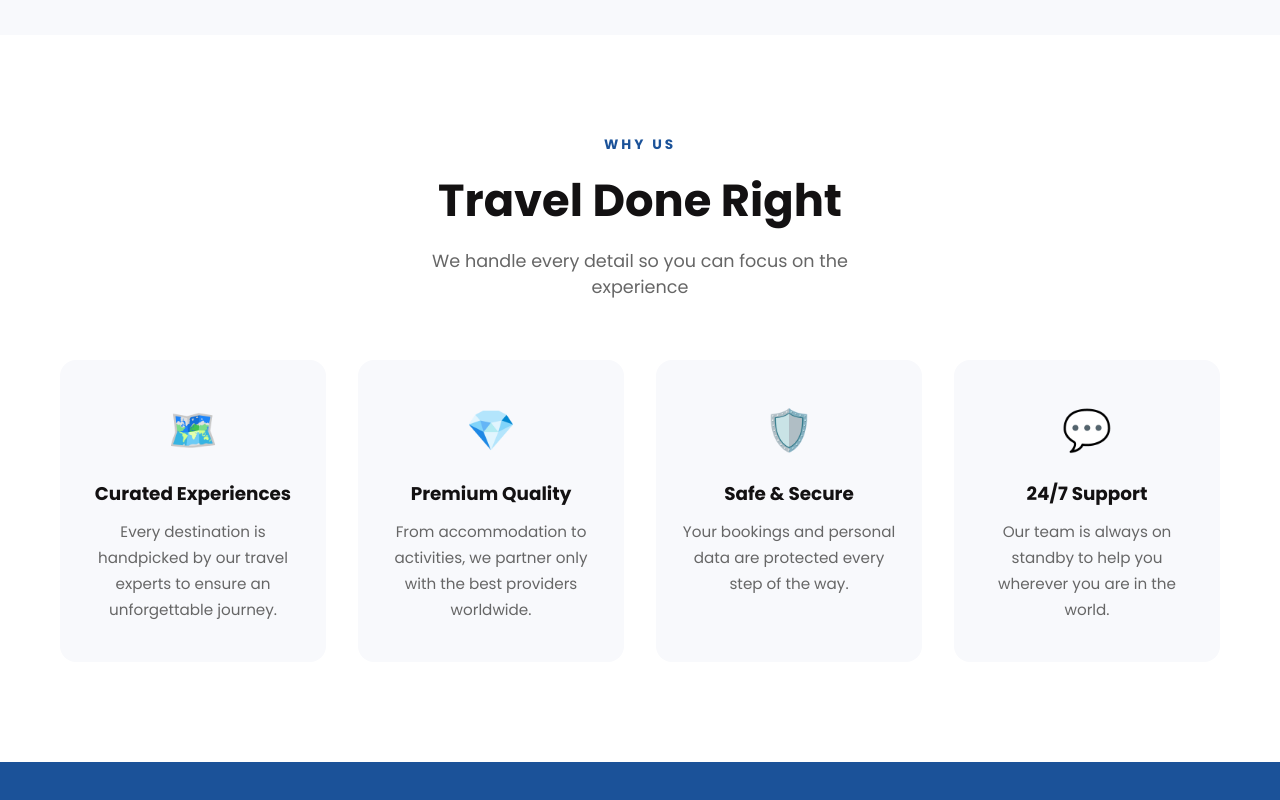
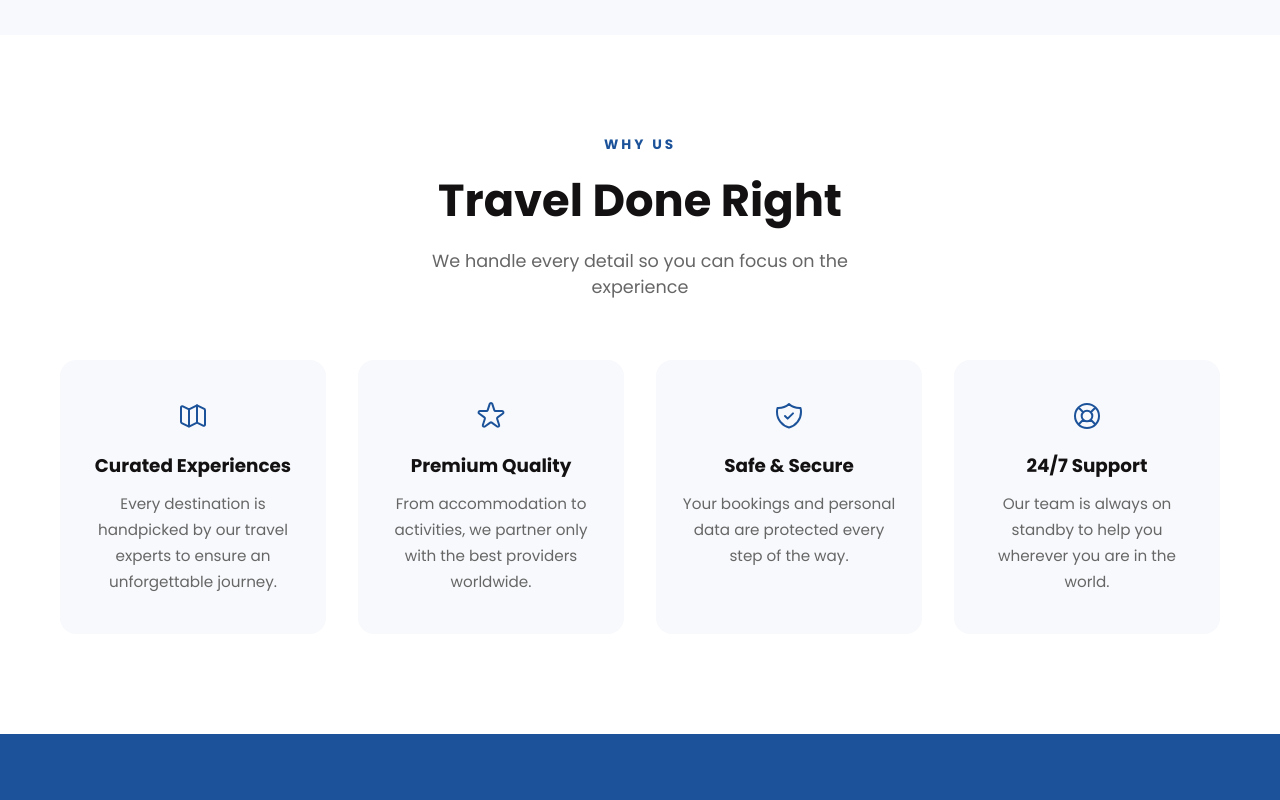
Before and after one commit to jarenkendrick14/FINALS-Travel-Atelier, a Vue app: page / in a window 1280 px wide. Shown: the part 1964-2764 px from the top of the page. Built offline with nearby package versions, Linux system fonts and the light colour scheme.

Commit message:
Fix: white space below footer, swap homepage emojis for SVG icons

```diff
--- a/src/App.vue
+++ b/src/App.vue
@@ -1,4 +1,5 @@
 <template>
+  <div class="app-layout">
     <Navbar />
     <main>
       <RouterView v-slot="{ Component, route }">
@@ -8,6 +9,7 @@
       </RouterView>
     </main>
     <Footer />
+  </div>
 </template>
 
 <script setup>
@@ -17,7 +19,16 @@ import Footer from '@/components/Footer.vue'
 </script>
 
 <style>
-/* Global styles for page transitions */
+.app-layout {
+  display: flex;
+  flex-direction: column;
+  min-height: 100vh;
+}
+
+main {
+  flex: 1;
+}
+
 .page-fade-enter-active,
 .page-fade-leave-active {
   transition: opacity 0.3s ease, transform 0.3s ease;
--- a/src/views/HomeView.vue
+++ b/src/views/HomeView.vue
@@ -73,7 +73,7 @@
       </div>
       <div class="why-grid">
         <div class="why-card" v-for="w in whyUs" :key="w.title">
-          <div class="why-icon">{{ w.icon }}</div>
+          <div class="why-icon" v-html="w.svg"></div>
           <h3>{{ w.title }}</h3>
           <p>{{ w.desc }}</p>
         </div>
@@ -92,7 +92,7 @@
       <div class="steps-grid">
         <div class="step" v-for="(step, i) in steps" :key="step.title">
           <div class="step-number">{{ String(i + 1).padStart(2, '0') }}</div>
-          <div class="step-icon">{{ step.icon }}</div>
+          <div class="step-icon" v-html="step.svg"></div>
           <h3>{{ step.title }}</h3>
           <p>{{ step.desc }}</p>
         </div>
@@ -132,16 +132,44 @@ const stats = [
 ];
 
 const whyUs = [
-  { icon: '🗺️', title: 'Curated Experiences', desc: 'Every destination is handpicked by our travel experts to ensure an unforgettable journey.' },
-  { icon: '💎', title: 'Premium Quality', desc: 'From accommodation to activities, we partner only with the best providers worldwide.' },
-  { icon: '🛡️', title: 'Safe & Secure', desc: 'Your bookings and personal data are protected every step of the way.' },
-  { icon: '💬', title: '24/7 Support', desc: 'Our team is always on standby to help you wherever you are in the world.' },
+  {
+    title: 'Curated Experiences',
+    desc: 'Every destination is handpicked by our travel experts to ensure an unforgettable journey.',
+    svg: `<svg xmlns="http://www.w3.org/2000/svg" fill="none" viewBox="0 0 24 24" stroke="currentColor" width="32" height="32"><path stroke-linecap="round" stroke-linejoin="round" stroke-width="1.5" d="M9 20l-5.447-2.724A1 1 0 013 16.382V5.618a1 1 0 011.447-.894L9 7m0 13l6-3m-6 3V7m6 10l4.553 2.276A1 1 0 0021 18.382V7.618a1 1 0 00-.553-.894L15 4m0 13V4m0 0L9 7"/></svg>`
+  },
+  {
+    title: 'Premium Quality',
+    desc: 'From accommodation to activities, we partner only with the best providers worldwide.',
+    svg: `<svg xmlns="http://www.w3.org/2000/svg" fill="none" viewBox="0 0 24 24" stroke="currentColor" width="32" height="32"><path stroke-linecap="round" stroke-linejoin="round" stroke-width="1.5" d="M11.049 2.927c.3-.921 1.603-.921 1.902 0l1.519 4.674a1 1 0 00.95.69h4.915c.969 0 1.371 1.24.588 1.81l-3.976 2.888a1 1 0 00-.363 1.118l1.518 4.674c.3.922-.755 1.688-1.538 1.118l-3.976-2.888a1 1 0 00-1.176 0l-3.976 2.888c-.783.57-1.838-.197-1.538-1.118l1.518-4.674a1 1 0 00-.363-1.118l-3.976-2.888c-.784-.57-.38-1.81.588-1.81h4.914a1 1 0 00.951-.69l1.519-4.674z"/></svg>`
+  },
+  {
+    title: 'Safe & Secure',
+    desc: 'Your bookings and personal data are protected every step of the way.',
+    svg: `<svg xmlns="http://www.w3.org/2000/svg" fill="none" viewBox="0 0 24 24" stroke="currentColor" width="32" height="32"><path stroke-linecap="round" stroke-linejoin="round" stroke-width="1.5" d="M9 12l2 2 4-4m5.618-4.016A11.955 11.955 0 0112 2.944a11.955 11.955 0 01-8.618 3.04A12.02 12.02 0 003 9c0 5.591 3.824 10.29 9 11.622 5.176-1.332 9-6.03 9-11.622 0-1.042-.133-2.052-.382-3.016z"/></svg>`
+  },
+  {
+    title: '24/7 Support',
+    desc: 'Our team is always on standby to help you wherever you are in the world.',
+    svg: `<svg xmlns="http://www.w3.org/2000/svg" fill="none" viewBox="0 0 24 24" stroke="currentColor" width="32" height="32"><path stroke-linecap="round" stroke-linejoin="round" stroke-width="1.5" d="M18.364 5.636l-3.536 3.536m0 5.656l3.536 3.536M9.172 9.172L5.636 5.636m3.536 9.192l-3.536 3.536M21 12a9 9 0 11-18 0 9 9 0 0118 0zm-5 0a4 4 0 11-8 0 4 4 0 018 0z"/></svg>`
+  },
 ];
 
 const steps = [
-  { icon: '🔍', title: 'Search', desc: 'Browse our curated list of world-class destinations and find your perfect match.' },
-  { icon: '📋', title: 'Book', desc: 'Fill in your details and confirm your booking in minutes — no hassle, no hidden fees.' },
-  { icon: '✈️', title: 'Travel', desc: 'Pack your bags and go. We take care of everything else.' },
+  {
+    title: 'Search',
+    desc: 'Browse our curated list of world-class destinations and find your perfect match.',
+    svg: `<svg xmlns="http://www.w3.org/2000/svg" fill="none" viewBox="0 0 24 24" stroke="currentColor" width="32" height="32"><path stroke-linecap="round" stroke-linejoin="round" stroke-width="1.5" d="M21 21l-6-6m2-5a7 7 0 11-14 0 7 7 0 0114 0z"/></svg>`
+  },
+  {
+    title: 'Book',
+    desc: 'Fill in your details and confirm your booking in minutes — no hassle, no hidden fees.',
+    svg: `<svg xmlns="http://www.w3.org/2000/svg" fill="none" viewBox="0 0 24 24" stroke="currentColor" width="32" height="32"><path stroke-linecap="round" stroke-linejoin="round" stroke-width="1.5" d="M9 5H7a2 2 0 00-2 2v12a2 2 0 002 2h10a2 2 0 002-2V7a2 2 0 00-2-2h-2M9 5a2 2 0 002 2h2a2 2 0 002-2M9 5a2 2 0 012-2h2a2 2 0 012 2m-6 9l2 2 4-4"/></svg>`
+  },
+  {
+    title: 'Travel',
+    desc: 'Pack your bags and go. We take care of everything else.',
+    svg: `<svg xmlns="http://www.w3.org/2000/svg" fill="none" viewBox="0 0 24 24" stroke="currentColor" width="32" height="32"><path stroke-linecap="round" stroke-linejoin="round" stroke-width="1.5" d="M12 19l9 2-9-18-9 18 9-2zm0 0v-8"/></svg>`
+  },
 ];
 
 function getImageUrl(filename) {
@@ -516,8 +544,14 @@ h1 .accent {
 }
 
 .why-icon {
-  font-size: 2.5rem;
   margin-bottom: 20px;
+  color: var(--yinmn-blue);
+  display: flex;
+  justify-content: center;
+}
+
+.why-card:hover .why-icon {
+  color: var(--amber);
 }
 
 .why-card h3 {
@@ -583,7 +617,6 @@ h1 .accent {
 }
 
 .step-icon {
-  font-size: 2.8rem;
   margin-bottom: 20px;
   background: rgba(255,255,255,0.1);
   width: 80px;
@@ -593,7 +626,8 @@ h1 .accent {
   align-items: center;
   justify-content: center;
   margin: 0 auto 20px;
-  border: 2px solid rgba(255,255,255,0.15);
+  border: 2px solid rgba(255,255,255,0.2);
+  color: white;
 }
 
 .step h3 {
```
Lines whose indentation alone changed are shown as unchanged.
